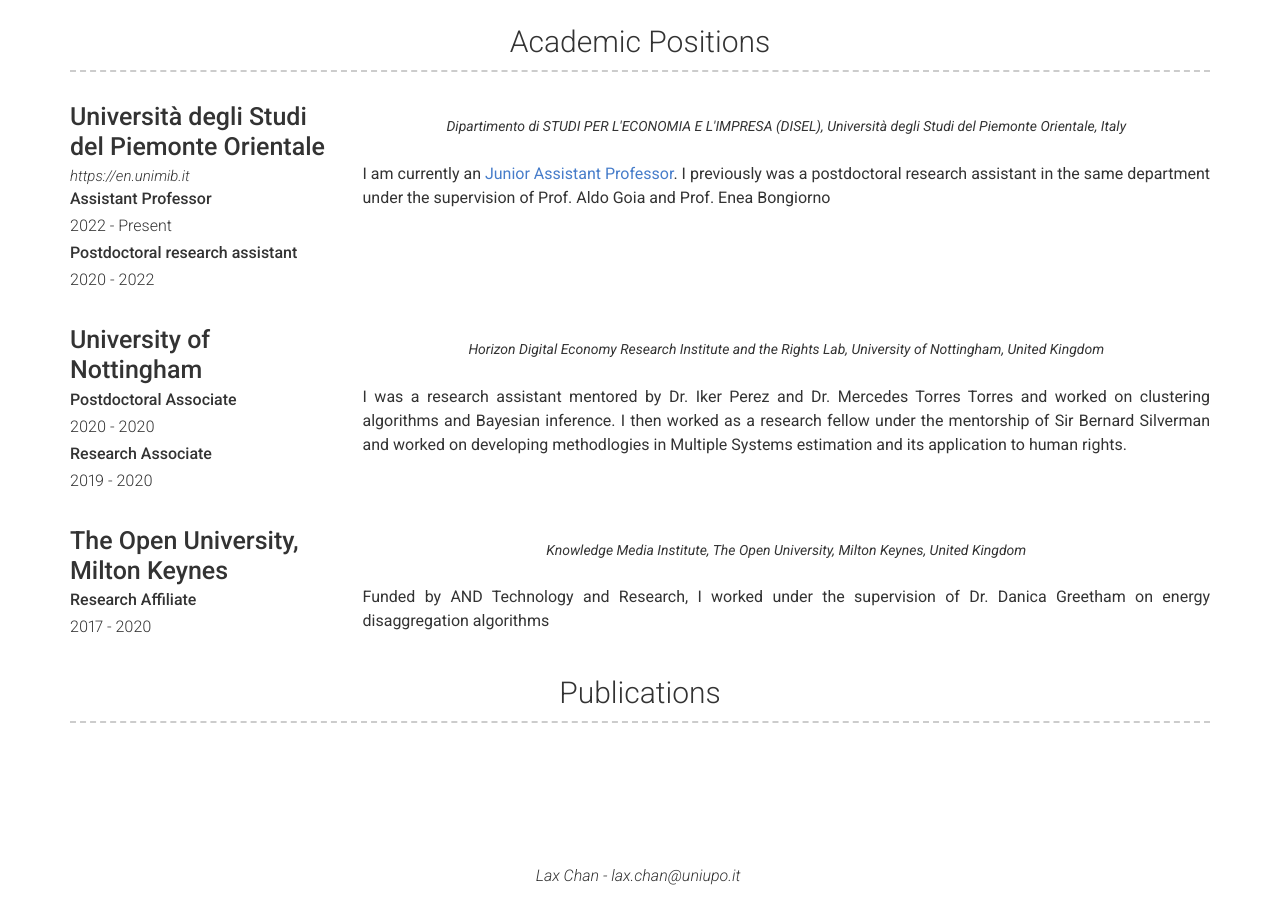
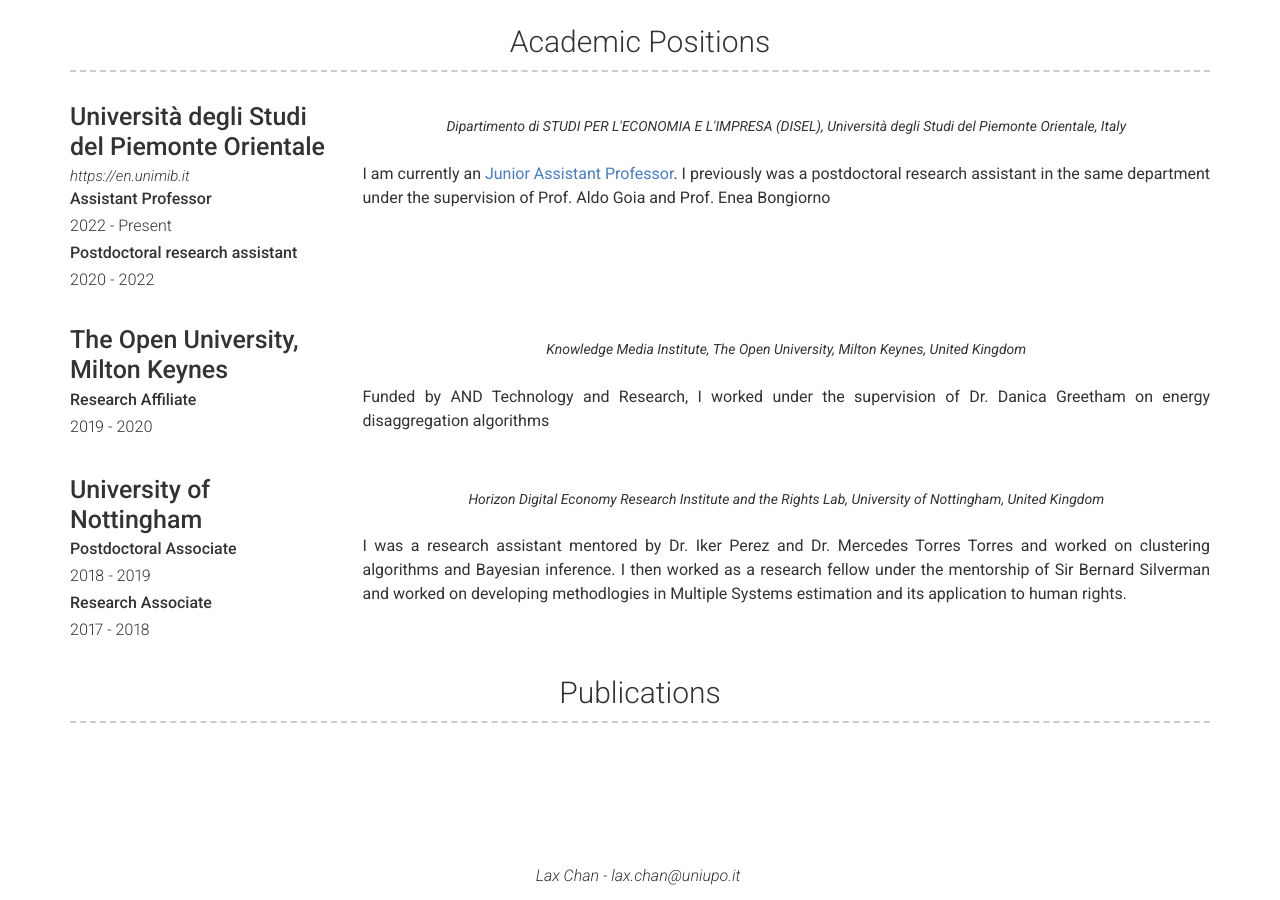
Before and after one commit to Laxchan/Laxchan.github.io, a Jekyll site: the page built from index.md, in a window 1280 px wide and 900 px high, scrolled down 615 px. Built offline with Jekyll 4.4.1, drawn with Linux system fonts in a browser that asks for light colours.

Commit message:
Update projects.yml

```diff
--- a/_data/projects.yml
+++ b/_data/projects.yml
@@ -9,24 +9,25 @@
   quote: >
     Dipartimento di STUDI PER L'ECONOMIA E L'IMPRESA (DISEL), Università degli Studi del Piemonte Orientale, Italy
   description: >
-    I am currently an [Junior Assistant Professor](https://upobook.uniupo.it/lax.chan). I previously was a postdoctoral research assistant in the same department under the supervision of Prof. Aldo Goia and Prof. Enea Bongiorno
+    I am currently an [Junior Assistant Professor](https://upobook.uniupo.it/lax.chan). I previously was a postdoctoral research assistant in the same department under the
+    supervision of Prof. Aldo Goia and Prof. Enea Bongiorno
+- layout: left
+  company: The Open University, Milton Keynes
+  job_title: Research Affiliate
+  dates: 2019 - 2020
+  quote: >
+    Knowledge Media Institute, The Open University, Milton Keynes, United Kingdom
+  description: >
+    Funded by AND Technology and Research, I worked under the supervision of Dr. Danica Greetham on energy disaggregation algorithms
 - layout: left
   company: University of Nottingham
   jobs:
     - title: Postdoctoral Associate
-      dates: 2020 - 2020
+      dates: 2018 - 2019
     - title: Research Associate
-      dates: 2019 - 2020
+      dates: 2017 - 2018
   quote: >
     Horizon Digital Economy Research Institute and the Rights Lab, University of Nottingham, United Kingdom
   description: >
     I was a research assistant mentored by Dr. Iker Perez and Dr. Mercedes Torres Torres and worked on clustering algorithms and Bayesian inference. I then worked as a research fellow under the mentorship of Sir Bernard Silverman and worked on developing methodlogies in Multiple Systems estimation
     and its application to human rights.
-- layout: left
-  company: The Open University, Milton Keynes
-  job_title: Research Affiliate
-  dates: 2017 - 2020
-  quote: >
-    Knowledge Media Institute, The Open University, Milton Keynes, United Kingdom
-  description: >
-    Funded by AND Technology and Research, I worked under the supervision of Dr. Danica Greetham on energy disaggregation algorithms
```
